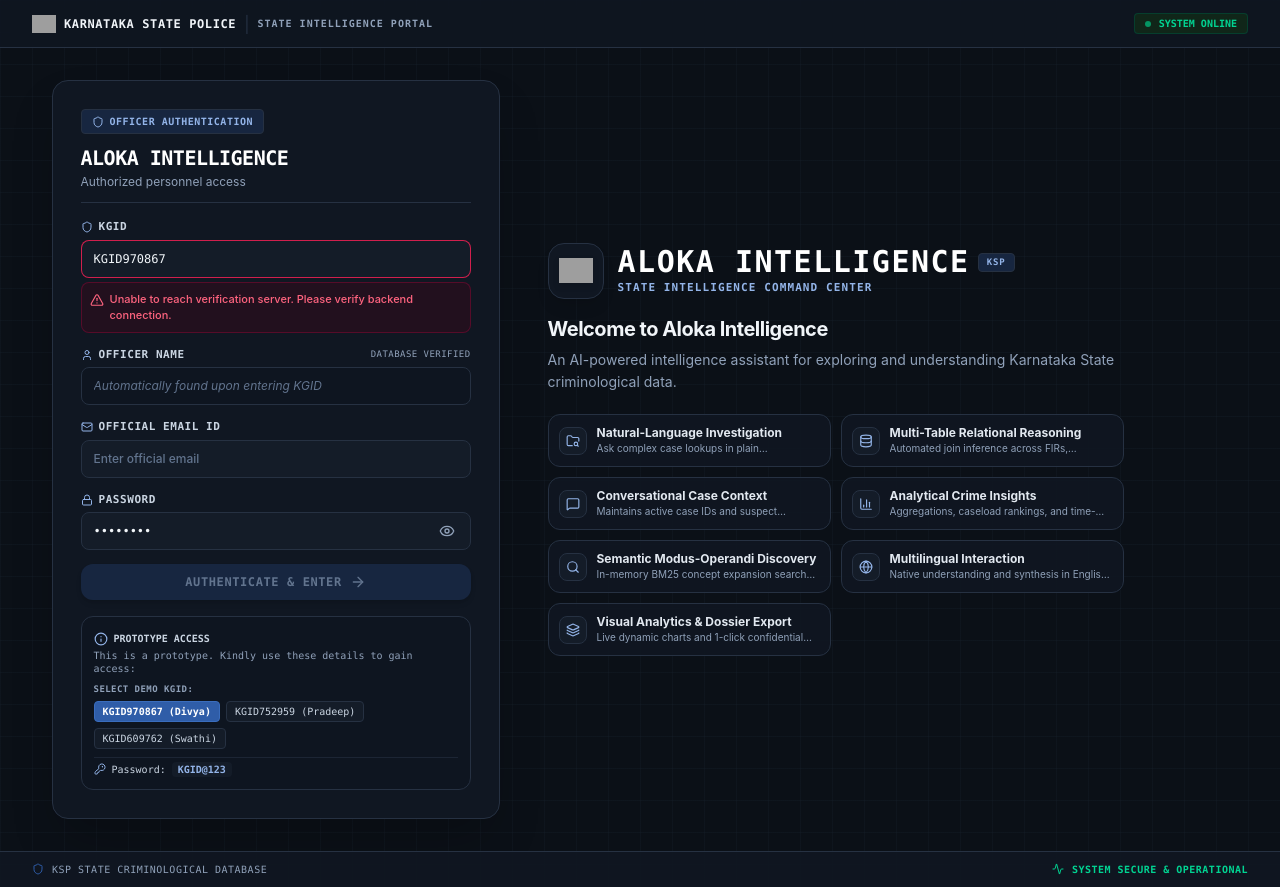
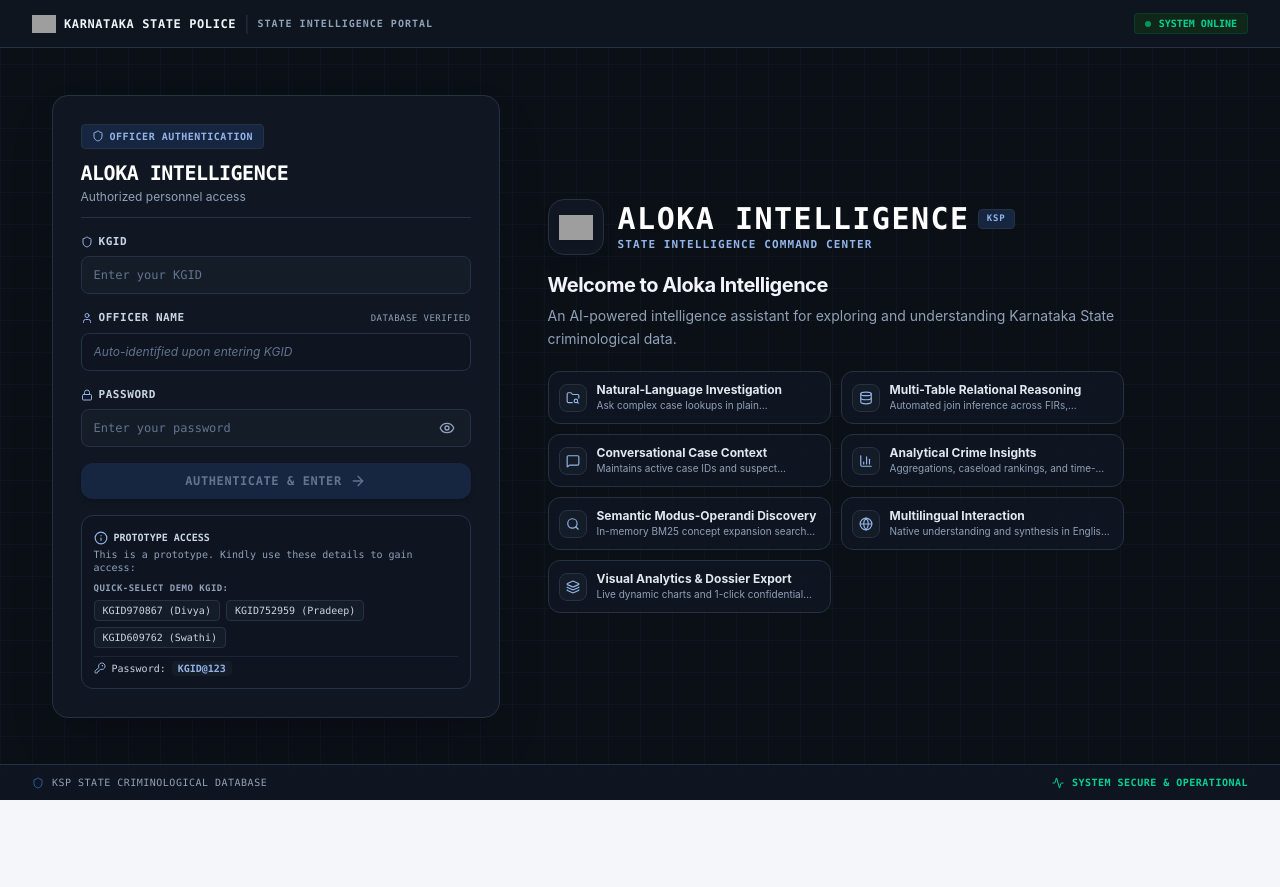
Before and after one commit to sudhir-sharma-17/ksp_crime_bot, a React (Vite) app in the folder frontend/: page / in a window 1280 px wide. After the commit the page ends 800 px from the top, so only its background shows below. Built offline with nearby package versions, Linux system fonts and the light colour scheme; no server answers; grey boxes are pictures that could not be loaded.

Commit message:
fix(auth): remove prefilled values and email section, add clean placeholders

```diff
--- a/frontend/src/components/auth/LoginPage.jsx
+++ b/frontend/src/components/auth/LoginPage.jsx
@@ -2,7 +2,6 @@ import React, { useState, useEffect, useRef } from 'react';
 import {
   Shield,
   User,
-  Mail,
   Lock,
   Eye,
   EyeOff,
@@ -75,13 +74,12 @@ const DEMO_ACCOUNTS = [
 ];
 
 export default function LoginPage({ onLoginSuccess }) {
-  const [kgid, setKgid] = useState('KGID970867');
+  const [kgid, setKgid] = useState('');
   const [officerData, setOfficerData] = useState(null);
   const [isVerifying, setIsVerifying] = useState(false);
   const [kgidError, setKgidError] = useState(null);
   const [authError, setAuthError] = useState(null);
-  const [email, setEmail] = useState('');
-  const [password, setPassword] = useState('KGID@123');
+  const [password, setPassword] = useState('');
   const [showPassword, setShowPassword] = useState(false);
   const [isAuthenticating, setIsAuthenticating] = useState(false);
 
@@ -114,9 +112,6 @@ export default function LoginPage({ onLoginSuccess }) {
         if (data.found) {
           setOfficerData(data);
           setKgidError(null);
-          if (data.email) {
-            setEmail(data.email);
-          }
         } else {
           setOfficerData(null);
           setKgidError(data.message || "KGID NOT FOUND. Please verify the KGID and try again.");
@@ -151,8 +146,7 @@ export default function LoginPage({ onLoginSuccess }) {
         headers: { 'Content-Type': 'application/json' },
         body: JSON.stringify({
           kgid: kgid.trim(),
-          password: password,
-          email: email.trim() || undefined
+          password: password
         })
       });
 
@@ -225,10 +219,10 @@ export default function LoginPage({ onLoginSuccess }) {
           </div>
 
           {/* Authentication Form */}
-          <form onSubmit={handleSubmit} className="space-y-3.5">
+          <form onSubmit={handleSubmit} className="space-y-4">
 
             {/* Field 1: KGID Input */}
-            <div className="space-y-1">
+            <div className="space-y-1.5">
               <div className="flex items-center justify-between">
                 <label className="text-[11px] font-mono font-semibold text-slate-300 uppercase tracking-wider flex items-center gap-1.5">
                   <Shield className="w-3 h-3 text-[#93B4E8]" />
@@ -275,7 +269,7 @@ export default function LoginPage({ onLoginSuccess }) {
             </div>
 
             {/* Field 2: Officer Name (READ-ONLY, AUTO-POPULATED FROM DB) */}
-            <div className="space-y-1">
+            <div className="space-y-1.5">
               <div className="flex items-center justify-between">
                 <label className="text-[11px] font-mono font-semibold text-slate-300 uppercase tracking-wider flex items-center gap-1.5">
                   <User className="w-3 h-3 text-[#93B4E8]" />
@@ -303,7 +297,7 @@ export default function LoginPage({ onLoginSuccess }) {
                         {officerData.name}
                       </span>
                     ) : (
-                      "Automatically found upon entering KGID"
+                      "Auto-identified upon entering KGID"
                     )}
                   </span>
 
@@ -331,25 +325,8 @@ export default function LoginPage({ onLoginSuccess }) {
               )}
             </div>
 
-            {/* Field 3: Official Email ID */}
-            <div className="space-y-1">
-              <label className="text-[11px] font-mono font-semibold text-slate-300 uppercase tracking-wider flex items-center gap-1.5">
-                <Mail className="w-3 h-3 text-[#93B4E8]" />
-                <span>Official Email ID</span>
-              </label>
-              <div className="relative flex items-center">
-                <input
-                  type="email"
-                  value={email}
-                  onChange={(e) => setEmail(e.target.value)}
-                  placeholder="Enter official email"
-                  className="w-full bg-[#141C28] border border-[#263142] rounded-lg py-2.5 px-3 text-xs text-slate-100 placeholder-slate-500 focus:outline-none focus:border-[#2F5DA8] focus:ring-1 focus:ring-[#2F5DA8]/50 transition-all font-medium"
-                />
-              </div>
-            </div>
-
-            {/* Field 4: Password */}
-            <div className="space-y-1">
+            {/* Field 3: Password */}
+            <div className="space-y-1.5">
               <label className="text-[11px] font-mono font-semibold text-slate-300 uppercase tracking-wider flex items-center gap-1.5">
                 <Lock className="w-3 h-3 text-[#93B4E8]" />
                 <span>Password</span>
@@ -386,8 +363,8 @@ export default function LoginPage({ onLoginSuccess }) {
             {/* Primary Action Button */}
             <button
               type="submit"
-              disabled={isAuthenticating || !officerData || isVerifying}
-              className="w-full mt-1.5 bg-[#2F5DA8] hover:bg-[#3A6DBD] disabled:bg-[#172640] disabled:text-slate-500 text-white py-2.5 px-4 rounded-xl text-xs font-bold uppercase tracking-wider font-mono shadow-md hover:shadow-lg transition-all flex items-center justify-center gap-2 cursor-pointer disabled:cursor-not-allowed"
+              disabled={isAuthenticating || !officerData || isVerifying || !password}
+              className="w-full mt-2 bg-[#2F5DA8] hover:bg-[#3A6DBD] disabled:bg-[#172640] disabled:text-slate-500 text-white py-2.5 px-4 rounded-xl text-xs font-bold uppercase tracking-wider font-mono shadow-md hover:shadow-lg transition-all flex items-center justify-center gap-2 cursor-pointer disabled:cursor-not-allowed"
             >
               {isAuthenticating ? (
                 <>
@@ -415,7 +392,7 @@ export default function LoginPage({ onLoginSuccess }) {
 
             <div className="space-y-1 mb-2">
               <span className="text-[9px] uppercase tracking-wider text-slate-400 font-bold block">
-                Select Demo KGID:
+                Quick-Select Demo KGID:
               </span>
               <div className="flex flex-wrap gap-1.5">
                 {DEMO_ACCOUNTS.map((acc) => (
```
